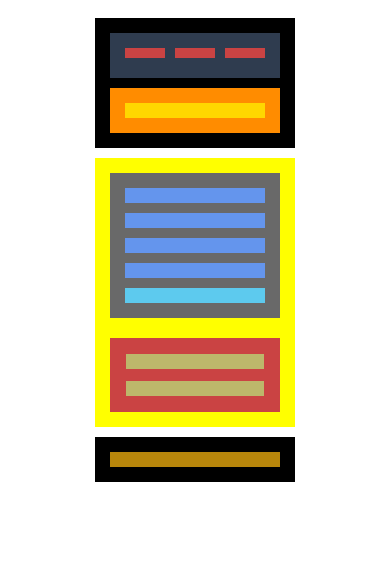
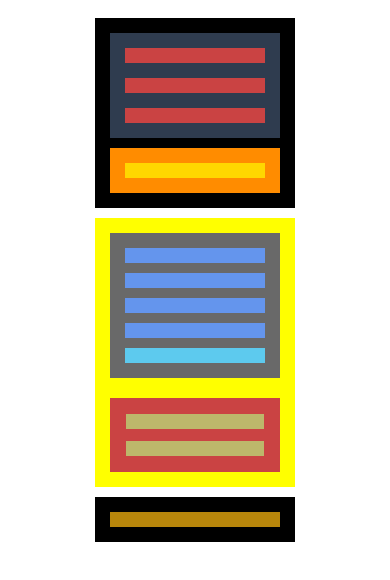
Before and after one commit to MartaG22/Layout, a plain HTML site: page SPRINT_1/nivell1.html in a window 390 px wide. Drawn offline with Linux system fonts and the light colour scheme.

Commit message:
I have just adapted the mobile mediaquerie

```diff
--- a/SPRINT_1/nivell1_1.css
+++ b/SPRINT_1/nivell1_1.css
@@ -242,31 +242,51 @@ body {
                 }
 
 
+                .row1 {
+                        /* background-color: rgb(47, 121, 232); */
+                        display: flex;
+                        flex-direction: column;
+                        height: auto;
+                        /* padding: 8px;
+                        margin: 5px; */
+
+                        /* width: 92%; */
+                }
 
                 .column1, .column2 {
                         width: 150px;
+
                 }
 
 
                 /* Cambia la dirección de flexión a columna para insideBox1, insideBox2 y insideBox3 */
-                .insideBox1,
+                /* .insideBox1,
                 .insideBox2,
-                .insideBox3 {
-                        /* margin: 5px; */
-                        display: flex;
-                        flex-direction: column; /* Agrega esta propiedad para mostrarlos en columna */
-                        height: 10px; /* Puedes ajustar la altura según sea necesario */
-                        width: 150px;
+                .insideBox3 { */
+                                                /* height: 10px; */
+
+                        /* margin: 0px;
+                        width: 135px;
+                        margin: 4px;
+
+
+                } */
+
+                .insideBox1, .insideBox2, .insideBox3 {
+                         /* margin: 5px;  */
+
+                        height: px;
+                        /* margin: 7px 0px; */
+
+                        width: 140px;
 
                 }
 
-                .insideBox1, .insideBox2, .insideBox3 {
-                        /* margin: 5px; */
-                        height: 10px;
-
-                        width: 150px;
+                .insideBox2 {
+                        margin: 15px 0px;
 
                 }
+
                 .insideColumn1A, .insideColumn1B, .insideColumn1C, .insideColumn1D {
                         width: 150px;
                 }
```
